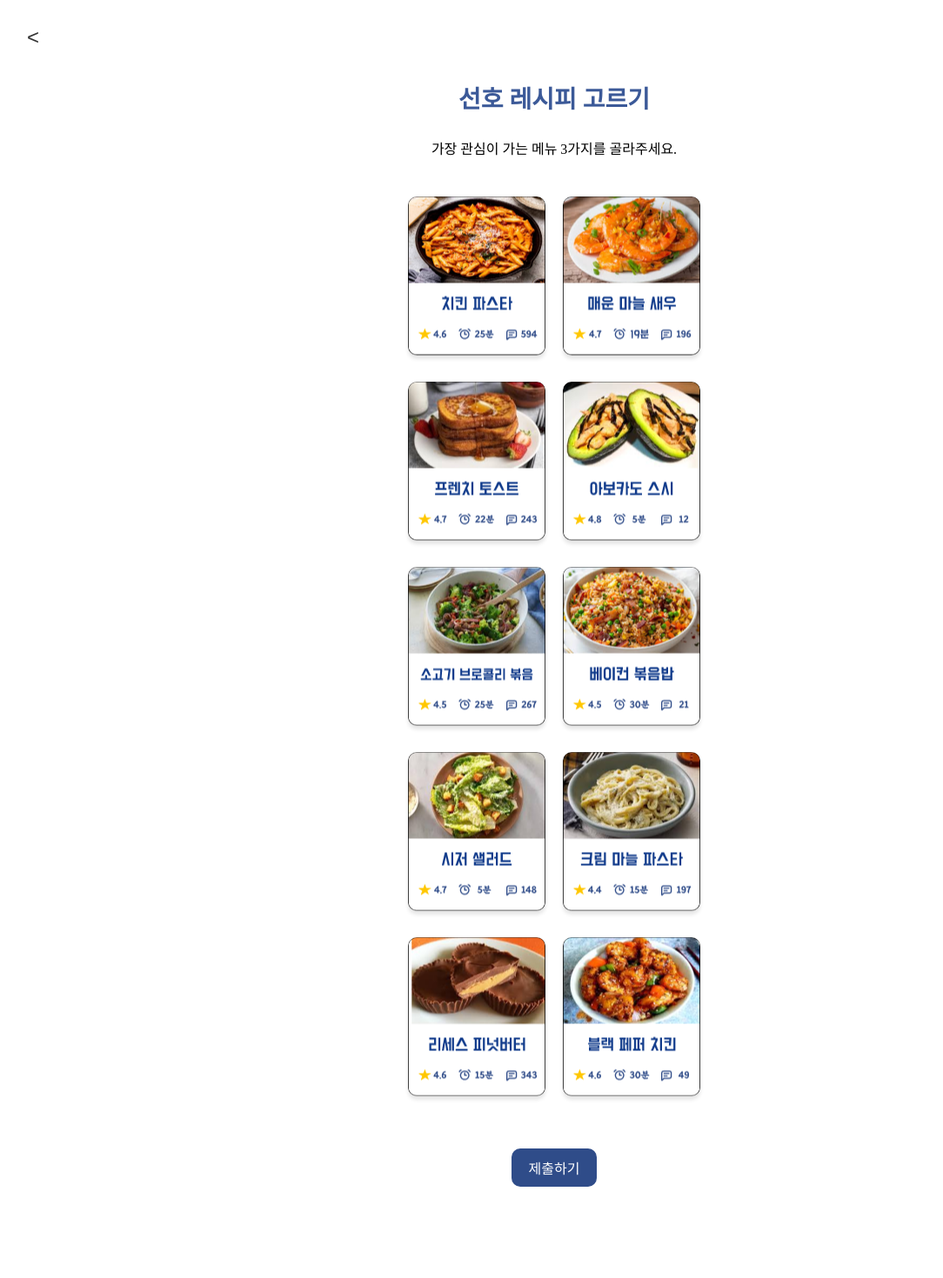
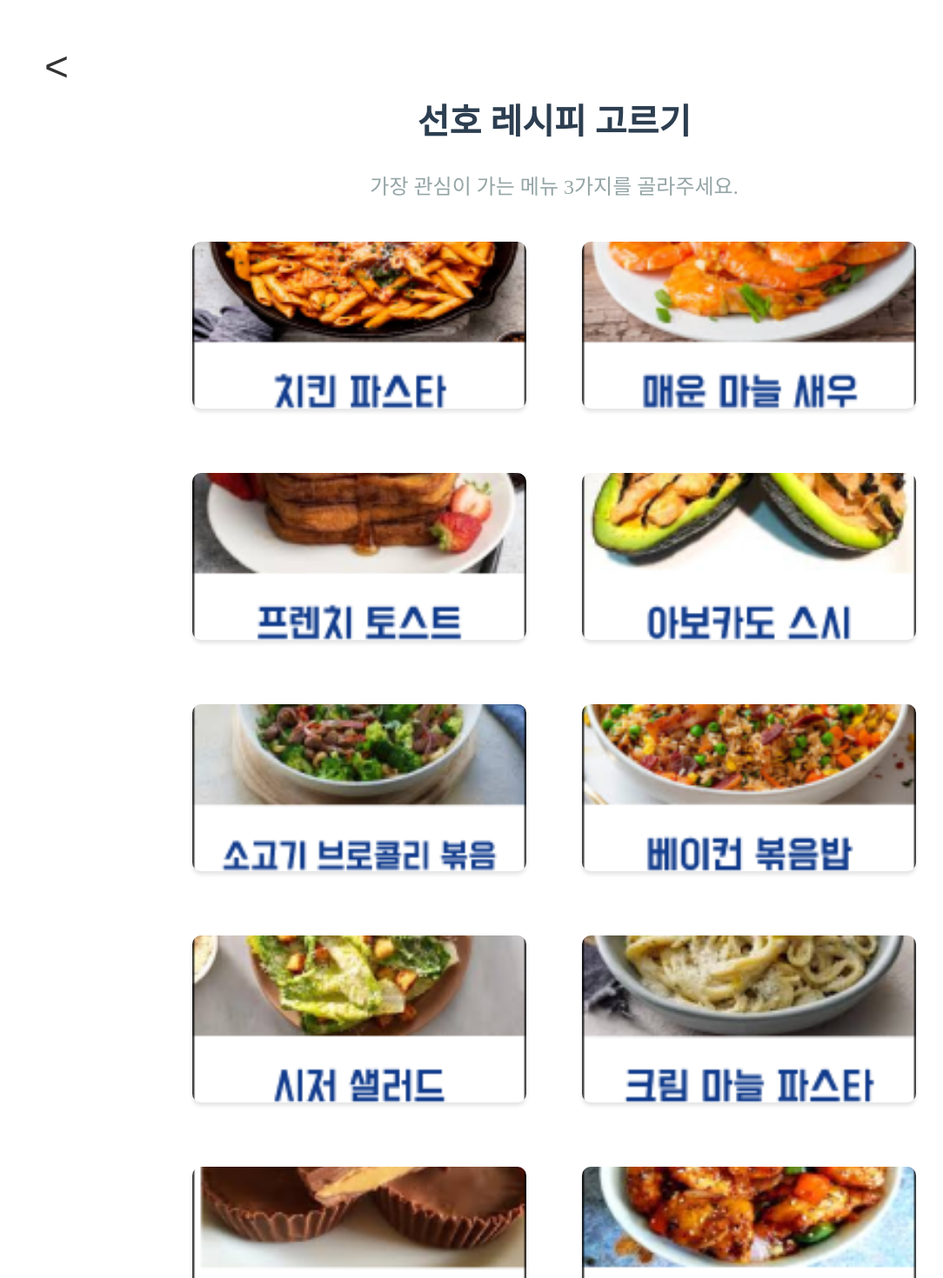
Before and after one commit to choijian/JAMECHU, a React (Create React App) app in the folder client/: page /select in a window 1280 px wide. Shown: the top 1470 px of the page at 87% size, without its empty margins (3-1087 px from the left). Before the commit the page ends 1393 px from the top, so only its background shows below. Built offline with nearby package versions, Linux system fonts and the light colour scheme.

Commit message:
Refactor: 테블릿용 미디어 쿼리 추가

```diff
--- a/client/src/pages/detail/detail.module.css
+++ b/client/src/pages/detail/detail.module.css
@@ -160,3 +160,69 @@ h1 {
   width: 40px;
   height: 40px;
 }
+
+/* 태블릿 버전 스타일 (768px ~ 1024px) */
+@media (min-width: 768px) {
+  .detailPage {
+    padding: 20px; /* 패딩을 더 넓게 */
+  }
+
+  h1 {
+    font-size: 40px; /* 제목 크기 확대 */
+    margin-top: 10vh;
+    margin-bottom: 6vh;
+  }
+
+  .recipeInfo {
+    margin-top: 10vh;
+    margin-bottom: 40px;
+    padding: 30px; /* 패딩 확대 */
+  }
+
+  .iconContainer {
+    gap: 5px; /* 아이콘 간격 확대 */
+  }
+
+  .iconItem {
+    width: 160px; /* 아이콘 카드 크기 확대 */
+    height: 180px;
+  }
+
+  .iconItem img {
+    width: 50px;
+    height: 50px;
+  }
+
+  .iconItem p:first-child {
+    font-size: 22px; /* 텍스트 크기 확대 */
+  }
+
+  .iconItem p:last-child {
+    font-size: 22px; /* 텍스트 크기 확대 */
+  }
+
+  .nutrition,
+  .ingredients,
+  .steps {
+    padding: 15px; /* 섹션 패딩 확대 */
+    margin-bottom: 2vh; /* 섹션 간 간격 확대 */
+  }
+
+  .nutrition h2,
+  .ingredients h2,
+  .steps h2 {
+    font-size: 28px; /* 섹션 제목 크기 확대 */
+  }
+
+  .nutrition p,
+  .ingredients p,
+  .steps p {
+    font-size: 20px; /* 본문 텍스트 크기 확대 */
+    line-height: 1.4;
+  }
+
+  .backButton {
+    margin: 20px;
+    font-size: 36px; /* 뒤로가기 버튼 크기 확대 */
+  }
+}
--- a/client/src/pages/main/main.module.css
+++ b/client/src/pages/main/main.module.css
@@ -158,3 +158,82 @@
     transform: rotate(360deg);
   }
 }
+
+/* 태블릿 버전 스타일 (768px ~ 1024px) */
+@media (min-width: 768px) {
+  /* 헤더 섹션 */
+  .headerSection {
+    width: 80vw; /* 너비 확대 */
+    height: 40vh;
+    margin-top: 8vh; /* 상단 여백 축소 */
+    font-size: 56px;
+    padding: 30px;
+  }
+
+  .headerSection h1 {
+    margin-top: 6%;
+    font-size: 66px; /* 텍스트 크기 확대 */
+    margin-bottom: 6%;
+  }
+
+  .chefImage {
+    width: 80%; /* 이미지 크기 조정 */
+    height: 80%;
+    margin-bottom: 3%;
+  }
+
+  /* 인기 레시피 버튼 */
+  .popularRecipe {
+    width: 86vw; /* 너비 확대 */
+    height: 12vh; /* 높이 확대 */
+    padding: 25px; /* 더 많은 패딩 추가 */
+  }
+
+  .popularRecipe h2 {
+    margin-left: 20px;
+    font-size: 36px; /* 텍스트 크기 확대 */
+  }
+
+  .popularRecipe p {
+    margin-left: 20px;
+    font-size: 24px; /* 서브 텍스트 크기 확대 */
+  }
+
+  .icon {
+    height: 6vh; /* 아이콘 크기 확대 */
+  }
+
+  /* recommendationOptions 자체 스타일 */
+  .recommendationOptions {
+    display: flex;
+    justify-content: center; /* 카드들을 수평 중앙에 정렬 */
+    align-items: center; /* 카드들의 수직 정렬 */
+    flex-wrap: wrap; /* 여러 줄로 배치 가능 */
+    gap: 30px; /* 카드 간격 증가 */
+    padding: 3%; /* 패딩 증가 */
+    max-width: 1200px; /* 선택적으로 최대 너비 설정 */
+    margin: 0 auto; /* 섹션 자체를 수평 가운데 정렬 */
+  }
+
+  /* optionCard 스타일 */
+  .optionCard {
+    width: 26vw; /* 카드 크기 */
+    padding: 5px; /* 패딩 확대 */
+    display: flex;
+    flex-direction: column;
+    align-items: center; /* 카드 내의 내용도 중앙 정렬 */
+    justify-content: center;
+  }
+
+  .optionCard h3 {
+    font-size: 24px; /* 텍스트 크기 확대 */
+  }
+
+  .optionCard p {
+    font-size: 16px; /* 서브 텍스트 크기 확대 */
+  }
+
+  .optionIcon {
+    height: 70px; /* 아이콘 크기 확대 */
+  }
+}
--- a/client/src/pages/recommend/rec.module.css
+++ b/client/src/pages/recommend/rec.module.css
@@ -133,3 +133,64 @@
     transform: rotate(360deg);
   }
 }
+
+/* 태블릿 버전 스타일 (768px ~ 1024px) */
+@media (min-width: 768px) {
+  .backButton {
+    background: none;
+    border: none;
+    font-size: 48px; /* Make the arrow large enough */
+    cursor: pointer;
+    color: #333; /* Adjust color if needed */
+    margin: 20px;
+  }
+
+  .title {
+    font-size: 40px;
+    font-weight: bold;
+    color: #2c3e50;
+    text-align: center;
+    align-items: center;
+    margin-top: 5vh;
+    margin-bottom: 10px;
+  }
+
+  .subTitle {
+    font-size: 24px;
+    color: #95a5a6;
+    text-align: center;
+    margin-bottom: 5vh;
+  }
+
+  .card {
+    margin-left: 15vw;
+    width: 60vw;
+    padding: 40px; /* 카드 내 패딩 확대 */
+    margin-bottom: 4vh; /* 카드 간 간격 확대 */
+    border-radius: 20px;
+  }
+
+  .recipeName {
+    font-size: 32px; /* 카드 제목 크기 확대 */
+    width: 45vw;
+  }
+
+  .timeInfo span,
+  .commentInfo span,
+  .ratingInfo span {
+    font-size: 24px; /* 텍스트 크기 확대 */
+  }
+
+  .heartIcon,
+  .starIcon,
+  .icon {
+    width: 32px; /* 아이콘 크기 확대 */
+    height: 32px; /* 아이콘 크기 확대 */
+  }
+
+  .detailButton {
+    margin-top: 3vh;
+    font-size: 20px; /* 버튼 텍스트 크기 확대 */
+    padding: 12px; /* 버튼 패딩 확대 */
+  }
+}
--- a/client/src/pages/select/select.module.css
+++ b/client/src/pages/select/select.module.css
@@ -101,3 +101,80 @@
     transform: rotate(360deg);
   }
 }
+
+@media (min-width: 768px) {
+  .backButton {
+    background: none;
+    border: none;
+    font-size: 48px; /* Make the arrow large enough */
+    cursor: pointer;
+    color: #333; /* Adjust color if needed */
+    margin: 20px;
+  }
+
+  .title {
+    font-size: 40px;
+    font-weight: bold;
+    color: #2c3e50;
+    text-align: center;
+    align-items: center;
+    margin-top: 10vh;
+    margin-bottom: 5px;
+  }
+
+  .subTitle {
+    font-size: 24px;
+    color: #95a5a6;
+    text-align: center;
+    margin-bottom: 5vh;
+  }
+
+  .recipeGrid {
+    margin-top: 1vh;
+    display: grid;
+    grid-template-columns: repeat(2, 1fr);
+    gap: 5vw;
+    max-width: 80vw;
+    margin-bottom: 10px;
+  }
+
+  .recipeButton {
+    width: 30vw;
+    height: 24vh;
+    border: none;
+    padding: 0;
+    margin-bottom: 10px;
+    border-radius: 10px;
+    background-size: cover;
+    background-position: center;
+    background-repeat: no-repeat;
+    cursor: pointer;
+    transition: transform 0.3s ease, box-shadow 0.3s ease;
+    box-sizing: border-box;
+    box-shadow: 0 4px 4px rgba(0, 0, 0, 0.1);
+  }
+
+  .submitButton {
+    background-color: #2f4c89;
+    color: white;
+    border: none;
+    width: 20vw;
+    height: 5vh;
+    padding: 10px 20px;
+    font-size: 26px;
+    border-radius: 15px;
+    cursor: pointer;
+    margin-top: 8vh;
+    transition: background-color 0.3s ease;
+  }
+
+  .selected {
+    border: 10px solid rgba(47, 76, 137, 1);
+    border-radius: 28px;
+    box-shadow: 0 0 10px rgba(0, 0, 0, 0.2);
+  }
+
+  .submitButton:hover {
+    background-color: #2f4c89; /* 호버 시 색상 변경 */
+  }
+}
```
